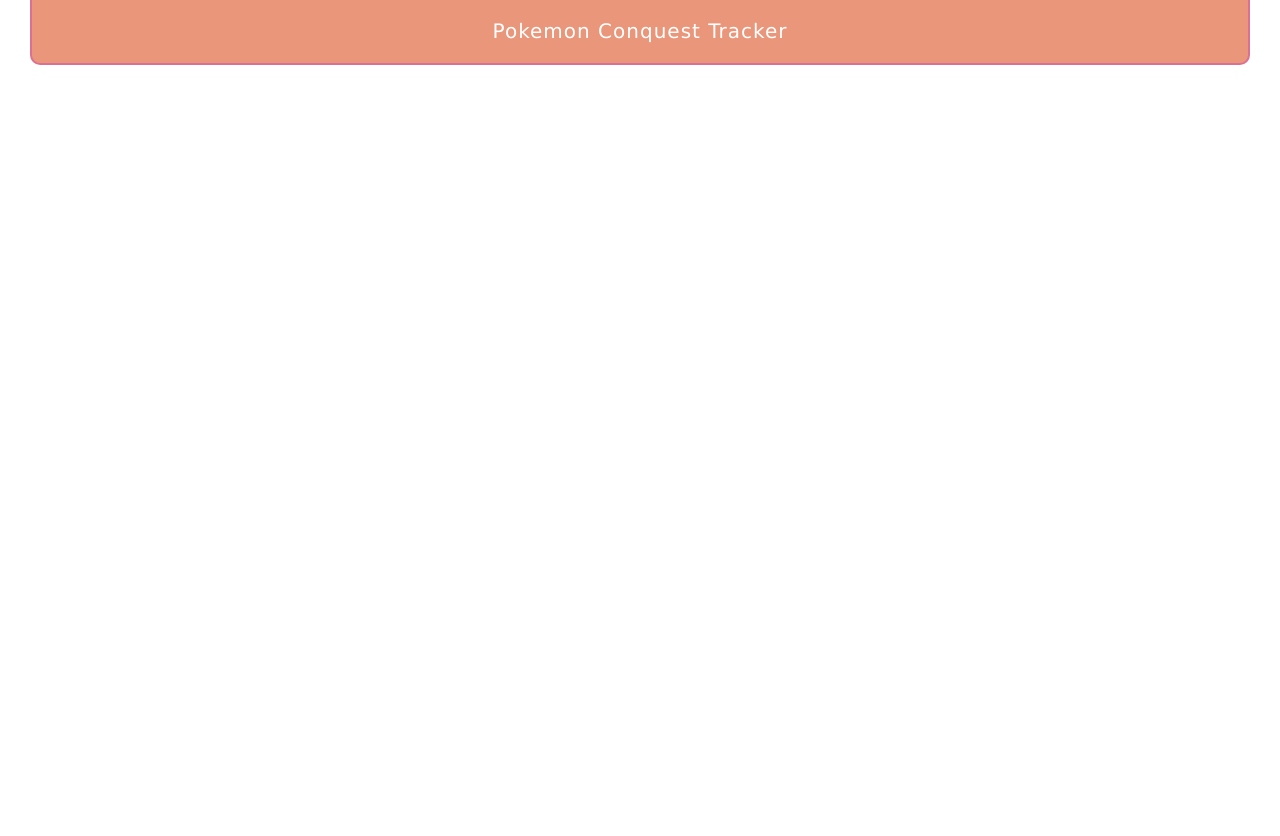
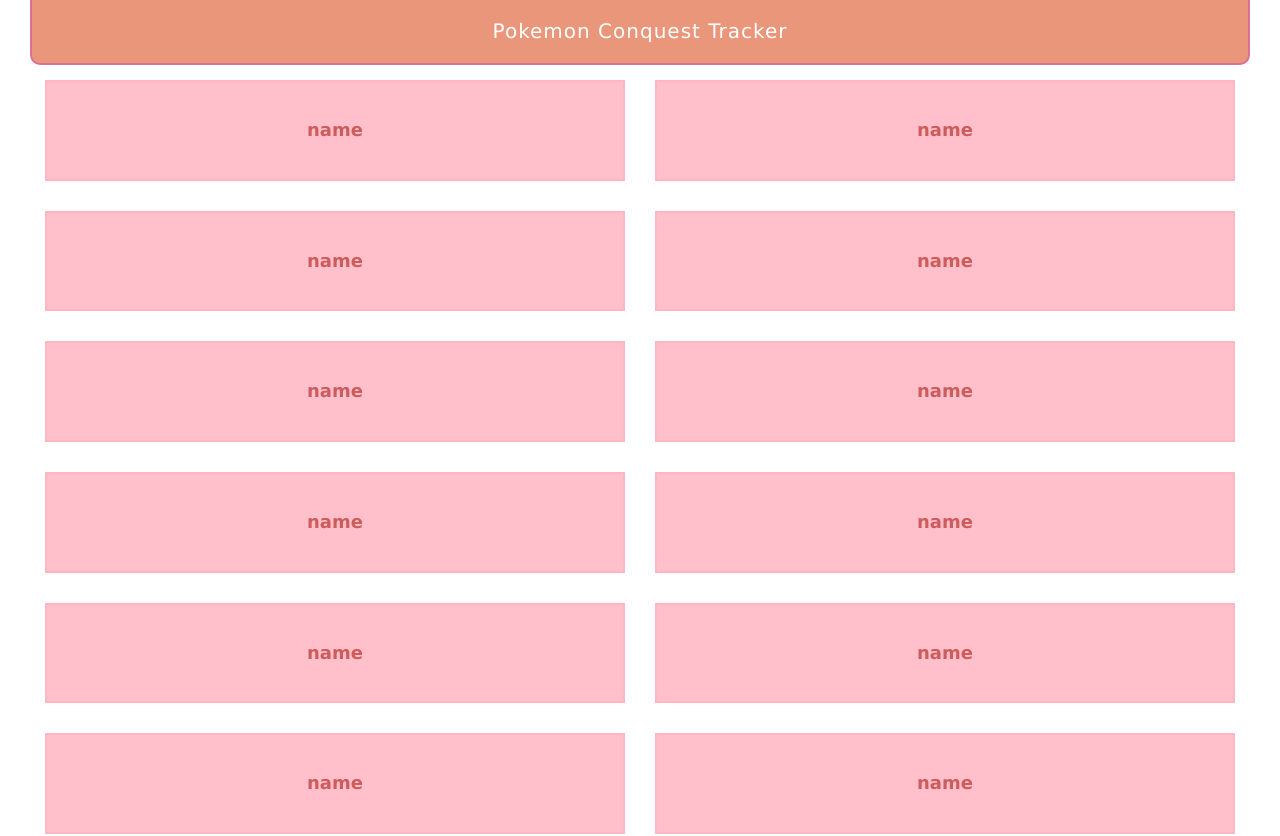
Before and after one commit to ryo-capricorn92/pokemon-conquest-tracker, a React (Create React App) app: page / in a window 1280 px wide. Shown: the top 836 px of the page. Before the commit the page ends 800 px from the top, so only its background shows below. Built offline with nearby package versions, Linux system fonts and the light colour scheme.

Commit message:
add basic local state management

```diff
--- a/src/Components/App.js
+++ b/src/Components/App.js
@@ -1,21 +1,72 @@
-import React from 'react';
+/* global localStorage */
+import PropTypes from 'prop-types';
+import React, { Component } from 'react';
 
 import Grid from './Presentation/Grid';
 import Header from './Presentation/Header';
+import Region from './Presentation/Region';
+
+import { regions } from '../Data/regions.json';
+// import warriors from '../Data/warriors.json';
+// import pokemon from '../Data/pokemon.json';
 
 const MainContainer = Grid.extend`
   padding: 0 30px;
 `;
 
-const App = () => (
+const RegionContainer = Grid.extend`
+  padding: 15px;
+`;
+
+class App extends Component {
+  constructor(props) {
+    super(props);
+
+    this.state = {
+      ransei: props.ransei,
+    };
+
+    this.setAllState = this.setAllState.bind(this);
+    this.updateRegion = this.updateRegion.bind(this);
+  }
+
+  setAllState(newState) {
+    localStorage.setItem('ransei', newState.ransei);
+    this.setState(newState);
+  }
+
+  updateRegion(region, warriors) {
+    const newState = Object.assign({}, this.state.ransei);
+    newState[region].warriors = warriors;
+
+    this.setAllState(newState);
+  }
+
+  render() {
+    return (
       <MainContainer column>
         <Header justify="space-around">
           Pokemon Conquest Tracker
         </Header>
-    <Grid row>
-      <Grid />
+        <Grid wrap>
+          {regions.map(region => (
+            <RegionContainer xs="12" md="6">
+              <Region
+                name={region}
+                warriors={this.state.ransei[region].warriors}
+                updateRegion={this.updateRegion}
+                key={region}
+              />
+            </RegionContainer>
+          ))}
         </Grid>
       </MainContainer>
     );
+  }
+}
+
+App.propTypes = {
+  ransei: PropTypes.shape().isRequired,
+};
 
 export default App;
--- a/src/index.js
+++ b/src/index.js
@@ -1,9 +1,19 @@
+/* global localStorage */
 import React from 'react';
 import ReactDOM from 'react-dom';
 import App from './Components/App';
 import registerServiceWorker from './registerServiceWorker';
 
 import './main.css';
+import { regions } from './Data/regions.json';
 
-ReactDOM.render(<App />, document.getElementById('root'));
+const ransei = localStorage.getItem('ransei') || {};
+
+regions.forEach((region) => {
+  ransei[region] = ransei[region] || {
+    warriors: [],
+  };
+});
+
+ReactDOM.render(<App ransei={ransei} />, document.getElementById('root'));
 registerServiceWorker();
```
Lines whose indentation alone changed are shown as unchanged.
